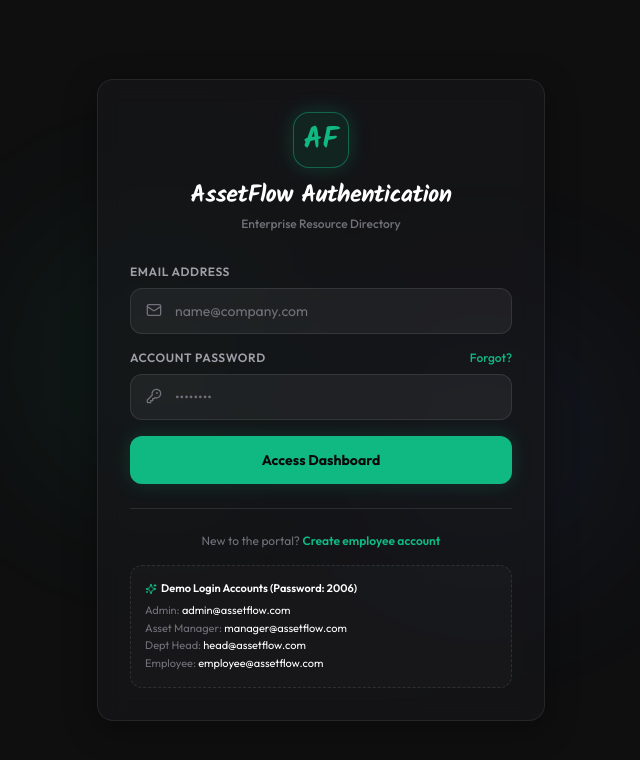
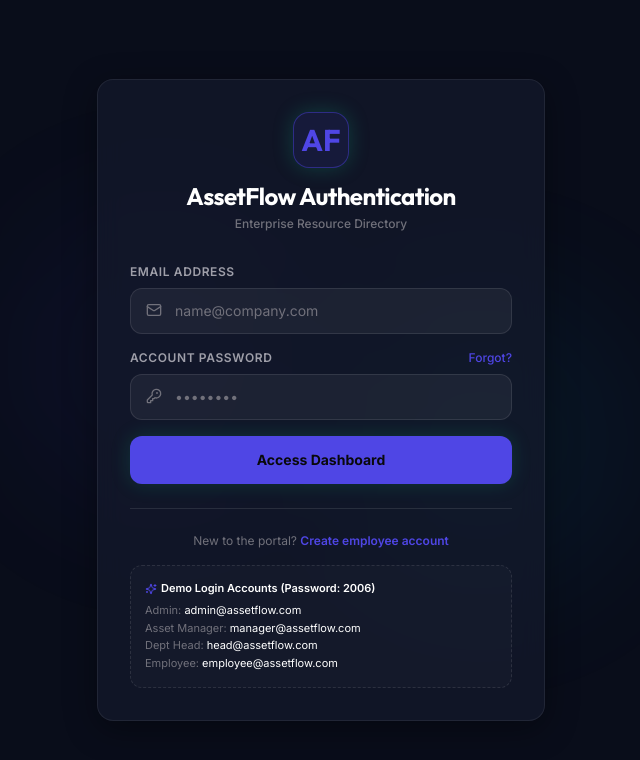
Before and after one commit to arya-das111/AssetFlow, a React (Vite) app in the folder frontend/: page /login in a window 1280 px wide. Shown: the top 760 px of the page, without its empty margins (319-959 px from the left). Built offline with nearby package versions, Linux system fonts and the light colour scheme.

Commit message:
style: change theme to professional corporate slate navy with Indigo and Inter typography

```diff
--- a/frontend/src/index.css
+++ b/frontend/src/index.css
@@ -1,26 +1,26 @@
-@import url('https://fonts.googleapis.com/css2?family=Kalam:wght@300;400;700&family=Outfit:wght@100..900&display=swap');
+@import url('https://fonts.googleapis.com/css2?family=Inter:wght@300;400;500;600;700&family=Outfit:wght@300;400;500;600;700;800&display=swap');
 
 @import "tailwindcss";
 
 @theme {
-  --font-sans: 'Outfit', sans-serif;
-  --font-sketch: 'Kalam', cursive;
+  --font-sans: 'Inter', sans-serif;
+  --font-sketch: 'Outfit', sans-serif;
 
-  --color-canvas: #0F0F10;
-  --color-canvas-light: #161618;
-  --color-canvas-card: rgba(24, 24, 27, 0.6);
-  --color-canvas-hover: rgba(39, 39, 42, 0.8);
-  --color-border-custom: rgba(255, 255, 255, 0.08);
-  --color-border-glow: rgba(16, 185, 129, 0.3);
-  --color-accent-green: #10B981;
-  --color-accent-blue: #3B82F6;
-  --color-accent-amber: #F59E0B;
-  --color-accent-red: #EF4444;
+  --color-canvas: #090D1A;
+  --color-canvas-light: #0F1626;
+  --color-canvas-card: rgba(20, 27, 45, 0.7);
+  --color-canvas-hover: rgba(30, 41, 69, 0.85);
+  --color-border-custom: rgba(255, 255, 255, 0.07);
+  --color-border-glow: rgba(79, 70, 229, 0.35);
+  --color-accent-green: #4F46E5; /* Corporate Indigo - primary accent */
+  --color-accent-blue: #0EA5E9;  /* Sky Blue - secondary info/booking */
+  --color-accent-amber: #F59E0B; /* Amber - maintenance */
+  --color-accent-red: #EF4444;   /* Red - conflicts */
 }
 
 body {
   background-color: var(--color-canvas);
-  color: #F5F5F5;
+  color: #E2E8F0;
   font-family: var(--font-sans);
   overflow-x: hidden;
 }
@@ -63,11 +63,11 @@ body {
   border-color: var(--color-border-glow);
 }
 
-/* Wireframe sketches helper */
+/* Clean geometric borders helper */
 .wireframe-border {
-  border: 1.5px dashed rgba(255, 255, 255, 0.2);
+  border: 1px solid rgba(255, 255, 255, 0.1);
 }
 
 .wireframe-border-active {
-  border: 1.5px solid var(--color-accent-green);
+  border: 1px solid var(--color-accent-green);
 }
```
Also changed, not shown: 1 other file (tests, documents, lock files or other folders).
